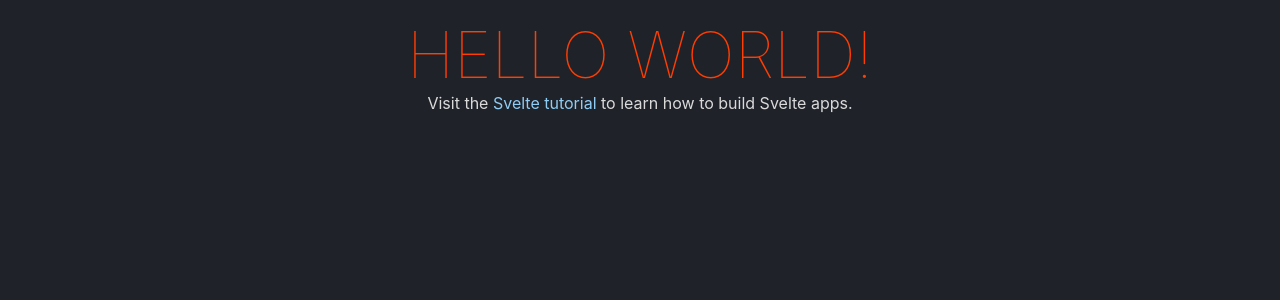
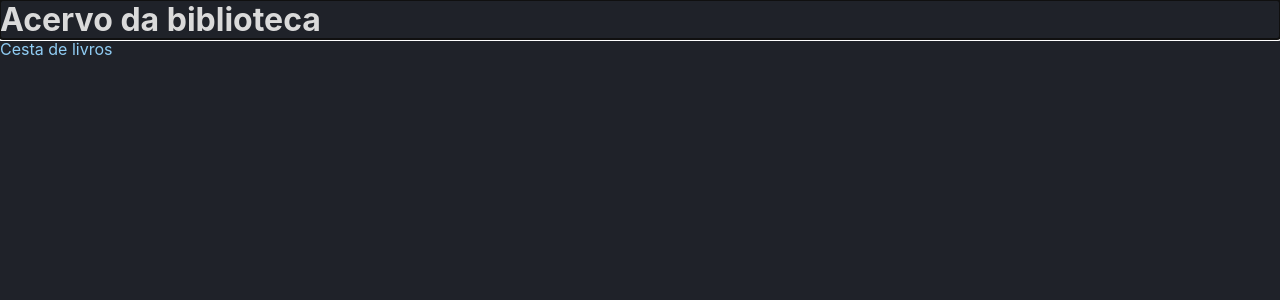
Before and after one commit to MateusZ36/virtual-library-front, a Svelte app: page / in a window 1280 px wide. Shown: the top 300 px of the page. Built offline with nearby package versions, Linux system fonts and the light colour scheme.

Commit message:
Initial page routing setup

```diff
--- a/package.json
+++ b/package.json
@@ -25,6 +25,7 @@
     "@tsconfig/svelte": "^2.0.0"
   },
   "dependencies": {
-    "sirv-cli": "^2.0.0"
+    "sirv-cli": "^2.0.0",
+    "svelte-navigator": "^3.1.5"
   }
 }
--- a/src/App.svelte
+++ b/src/App.svelte
@@ -1,30 +1,5 @@
 <script lang="ts">
-	export let name: string;
+  import Router from "./Router.svelte";
 </script>
 
-<main>
-	<h1>Hello {name}!</h1>
-	<p>Visit the <a href="https://svelte.dev/tutorial">Svelte tutorial</a> to learn how to build Svelte apps.</p>
-</main>
-
-<style>
-	main {
-		text-align: center;
-		padding: 1em;
-		max-width: 240px;
-		margin: 0 auto;
-	}
-
-	h1 {
-		color: #ff3e00;
-		text-transform: uppercase;
-		font-size: 4em;
-		font-weight: 100;
-	}
-
-	@media (min-width: 640px) {
-		main {
-			max-width: none;
-		}
-	}
-</style>
+<Router />
--- /dev/null
+++ b/src/Router.svelte
@@ -0,0 +1,11 @@
+<script lang="ts">
+  import { Router, Link, Route } from "svelte-navigator";
+
+	import Home from "./pages/Home.svelte";
+	import BorrowBooks from "./pages/BorrowBooks.svelte";
+</script>
+
+<Router>
+	<Route path="/" component={Home} />
+	<Route path="borrow-books" component={BorrowBooks} />
+</Router>
--- /dev/null
+++ b/src/pages/BorrowBooks.svelte
@@ -0,0 +1,7 @@
+<script lang="ts">
+  import { Link } from "svelte-navigator";
+</script>
+
+<h1>Cesta de livros</h1>
+
+<Link to="/">Home</Link>
--- /dev/null
+++ b/src/pages/Home.svelte
@@ -0,0 +1,6 @@
+<script lang="ts">
+  import { Link } from "svelte-navigator";
+</script>
+
+<h1>Acervo da biblioteca</h1>
+<Link to="borrow-books">Cesta de livros</Link>
```
Also changed, not shown: 1 other file (tests, documents, lock files or other folders).
